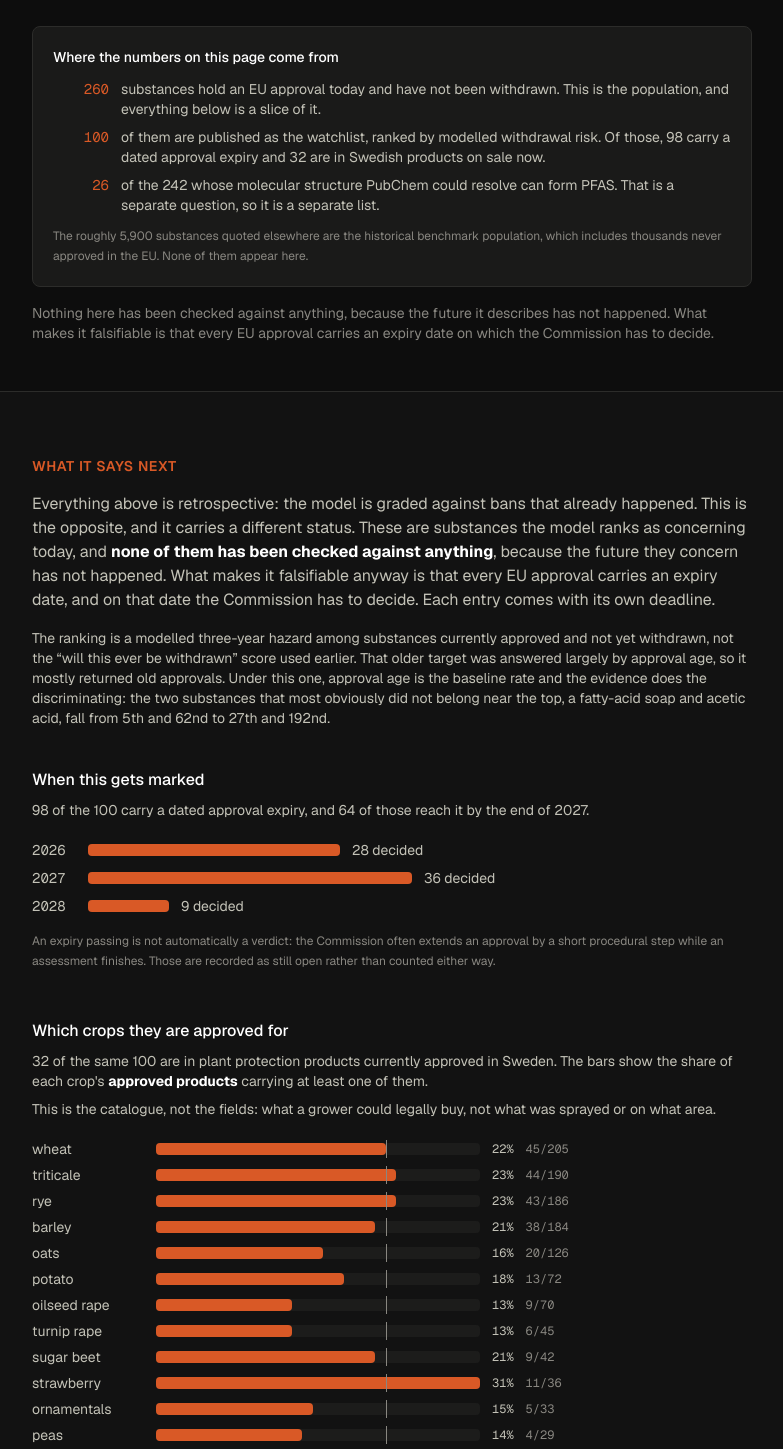
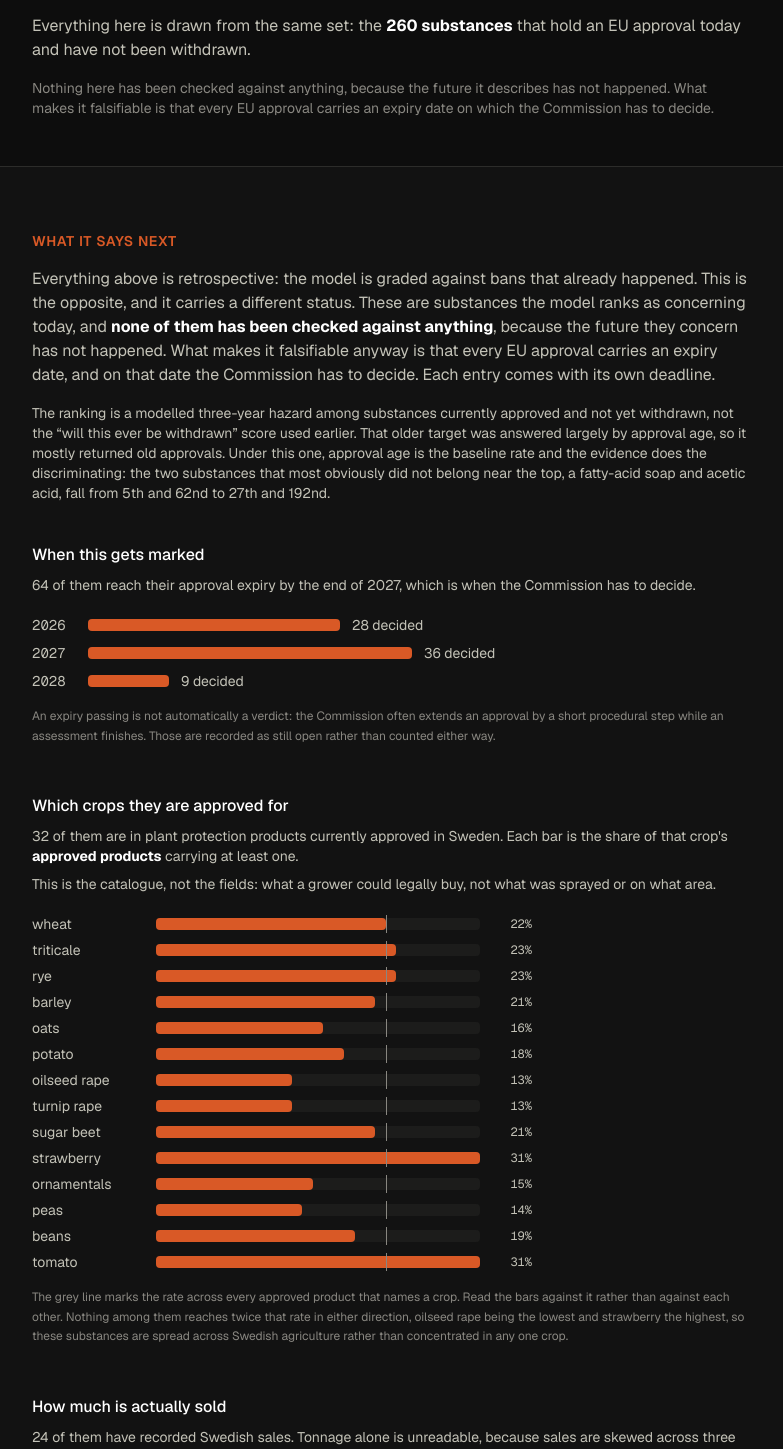
Before and after one commit to MartinBlomqvistDev/hazium, a Next.js app in the folder web/: page /watchlist in a window 1280 px wide. Shown: the part 305-1754 px from the top of the page, without its empty margins (248-1031 px from the left). Built offline with nearby package versions, Linux system fonts and the light colour scheme.

Commit message:
docs: cut the number density on the watchlist page by a third

```diff
--- a/web/app/watchlist/page.tsx
+++ b/web/app/watchlist/page.tsx
@@ -41,49 +41,13 @@ export default function WatchlistPage() {
               molecular structure. Fourteen substances appear on both.
             </p>
 
-            {/* Every count below is a fraction of something, and the page used to
-                state four different denominators without ever connecting them. */}
-            <div className="mt-6 rounded-lg border border-hairline bg-surface p-5">
-              <h2 className="text-sm font-medium text-text-primary">
-                Where the numbers on this page come from
-              </h2>
-              <ol className="mt-3 space-y-2 text-sm text-text-secondary">
-                <li className="flex gap-3">
-                  <span className="w-14 shrink-0 text-right font-mono tabular-nums text-accent">
-                    {survival.anchor_cohort.population}
-                  </span>
-                  <span>
-                    substances hold an EU approval today and have not been withdrawn. This is
-                    the population, and everything below is a slice of it.
-                  </span>
-                </li>
-                <li className="flex gap-3">
-                  <span className="w-14 shrink-0 text-right font-mono tabular-nums text-accent">
-                    {watchlist.top}
-                  </span>
-                  <span>
-                    of them are published as the watchlist, ranked by modelled withdrawal risk.
-                    Of those, {watchlist.tracked} carry a dated approval expiry and{" "}
-                    {watchlist.on_market} are in Swedish products on sale now.
-                  </span>
-                </li>
-                <li className="flex gap-3">
-                  <span className="w-14 shrink-0 text-right font-mono tabular-nums text-accent">
-                    {tfaScreen.flagged}
-                  </span>
-                  <span>
-                    of the {tfaScreen.population} whose molecular structure PubChem could resolve
-                    can form PFAS. That is a separate question, so it is a separate list.
-                  </span>
-                </li>
-              </ol>
-              <p className="mt-3 text-xs leading-relaxed text-text-muted">
-                The roughly 5,900 substances quoted elsewhere are the historical benchmark
-                population, which includes thousands never approved in the EU. None of them
-                appear here.
-              </p>
-            </div>
-
+            <p className="mt-3 text-text-secondary">
+              Everything here is drawn from the same set: the{" "}
+              <strong className="text-text-primary">
+                {survival.anchor_cohort.population} substances
+              </strong>{" "}
+              that hold an EU approval today and have not been withdrawn.
+            </p>
             <p className="mt-4 text-sm text-text-muted">
               Nothing here has been checked against anything, because the future it describes has
               not happened. What makes it falsifiable is that every EU approval carries an expiry
--- a/web/components/Watchlist.tsx
+++ b/web/components/Watchlist.tsx
@@ -64,8 +64,8 @@ export default function Watchlist({ data }: { data: WatchlistData }) {
         <div className="mt-10">
           <h3 className="font-medium text-text-primary">When this gets marked</h3>
           <p className="mt-2 text-sm text-text-secondary">
-            {data.tracked} of the {data.top} carry a dated approval expiry, and{" "}
-            {decidedBy2027} of those reach it by the end of 2027.
+            {decidedBy2027} of them reach their approval expiry by the end of 2027, which is
+            when the Commission has to decide.
           </p>
           <div className="mt-5 space-y-2">
             {soon.map((row) => (
@@ -93,11 +93,10 @@ export default function Watchlist({ data }: { data: WatchlistData }) {
             Which crops they are approved for
           </h3>
           <p className="mt-2 text-sm text-text-secondary">
-            {data.on_market} of the same {data.top}{" "}
-            are in plant protection products currently approved in Sweden. The bars show the
-            share of each crop&apos;s{" "}
+            {data.on_market} of them are in plant protection products currently approved in
+            Sweden. Each bar is the share of that crop&apos;s{" "}
             <strong className="text-text-primary">approved products</strong> carrying at least
-            one of them.
+            one.
           </p>
           <p className="mt-2 text-sm text-text-secondary">
             This is the catalogue, not the fields: what a grower could legally buy, not what was
@@ -123,24 +122,18 @@ export default function Watchlist({ data }: { data: WatchlistData }) {
                       backgroundColor: INK_MUTED,
                     }} />
                 </span>
-                <span className="tabular-nums font-mono text-xs text-text-secondary">
+                <span className="w-10 shrink-0 text-right font-mono text-xs tabular-nums text-text-secondary">
                   {crop.percent}%
-                </span>
-                <span className="tabular-nums font-mono text-xs text-text-muted">
-                  {crop.flagged}/{crop.products}
                 </span>
               </div>
             ))}
           </div>
           <p className="mt-4 text-xs leading-relaxed text-text-muted">
-            The grey line marks {data.base_rate_percent}%, the share across every approved
-            product that names a crop. Read the bars against it rather than against each other.
-            {" "}
+            The grey line marks the rate across every approved product that names a crop. Read
+            the bars against it rather than against each other.{" "}
             {(() => {
-              // Derived, not asserted. An earlier version of this sentence named
-              // the extremes by hand and kept naming them after the ranking moved,
-              // so it ended up describing a crop at 0% that the bar above showed
-              // at 13%.
+              // Derived rather than asserted: an earlier hand-written version kept
+              // naming a crop as the extreme after the ranking had moved on.
               const shown = data.crops.slice(0, CROPS_SHOWN);
               const base = data.base_rate_percent || 1;
               const low = shown.reduce((a, b) => (b.percent < a.percent ? b : a));
@@ -148,12 +141,10 @@ export default function Watchlist({ data }: { data: WatchlistData }) {
               const widest = Math.max(high.percent / base, base / Math.max(low.percent, 1));
               return (
                 <>
-                  Across the {shown.length} shown, the spread runs from {low.crop} at{" "}
-                  {low.percent}% to {high.crop} at {high.percent}%, which is{" "}
-                  {(high.percent / base).toFixed(1)} times the overall rate. Nothing reaches{" "}
-                  {widest < 2 ? "twice" : "three times"} the line in either direction, so these
-                  substances are spread across Swedish agriculture rather than concentrated in
-                  any one crop.
+                  Nothing among them reaches {widest < 2 ? "twice" : "three times"} that rate in
+                  either direction, {low.crop} being the lowest and {high.crop} the highest, so
+                  these substances are spread across Swedish agriculture rather than concentrated
+                  in any one crop.
                 </>
               );
             })()}
@@ -164,9 +155,8 @@ export default function Watchlist({ data }: { data: WatchlistData }) {
           <h3 className="font-medium text-text-primary">How much is actually sold</h3>
           <p className="mt-2 text-sm text-text-secondary">
             {data.with_sales} of them have recorded Swedish sales. Tonnage alone is unreadable,
-            because the median plant protection active sells 0.2 tonnes a year here while the
-            largest sells 783, so each is shown with its rank among the {data.sales_ranked}{" "}
-            actives sold in {data.sales_year}.
+            because sales are skewed across three orders of magnitude, so each carries its rank
+            among every plant protection active sold here in {data.sales_year}.
           </p>
           <p className="mt-2 text-xs text-text-muted">
             Click a substance for its deadline, its full crop list and the Commission&apos;s own
```
